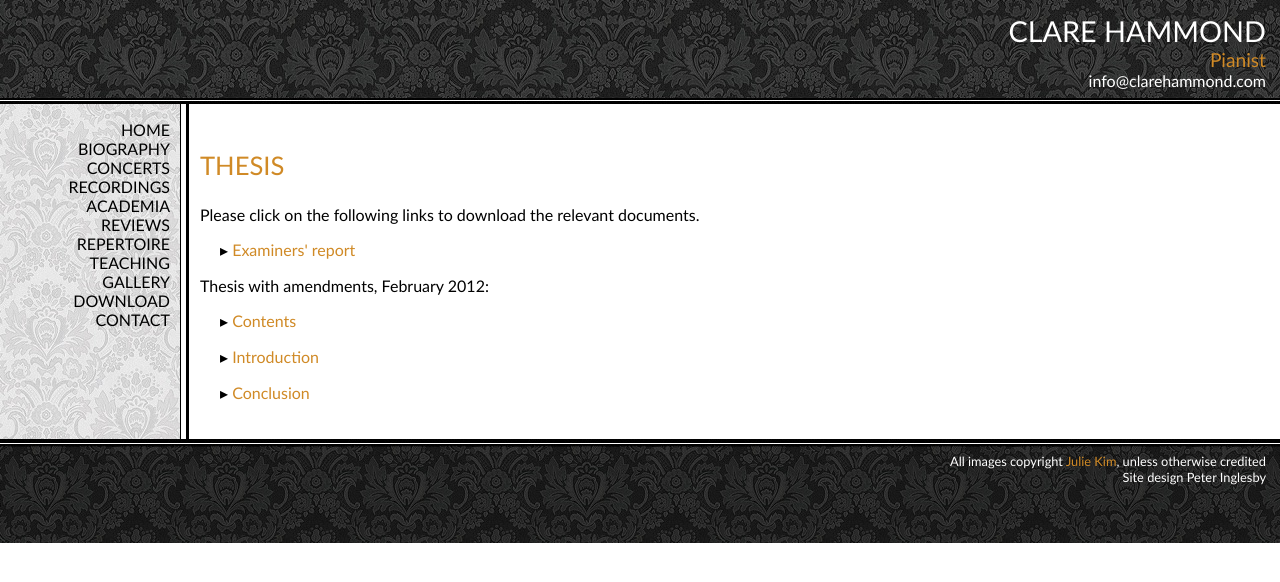
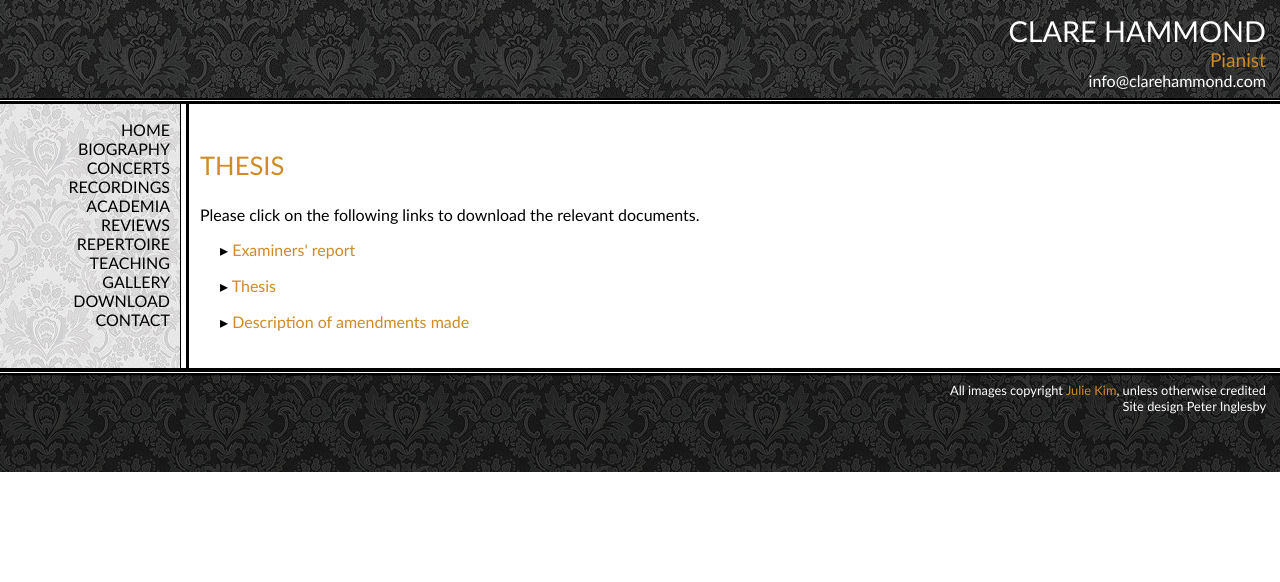
Before and after one commit to hammonc/clarehammond.com, a Jekyll site: the page built from thesis.html, in a window 1280 px wide. Shown: the top 582 px of the page. Built offline with Jekyll 4.4.1, drawn with Linux system fonts in a browser that asks for light colours.

Commit message:
thesis update

```diff
--- a/thesis.html
+++ b/thesis.html
@@ -6,10 +6,5 @@ layout: no-image
 <p>Please click on the following links to download the relevant documents.</p>
 
 <p class="downloadable">&#9656; <a href="resources/examinersreport.pdf">Examiners' report</a></p>
-
-
-<p>Thesis with amendments, February 2012:</p>
-
-<p class="downloadable">&#9656; <a href="resources/Contents.pdf"target="_blank">Contents</a></p>
-<p class="downloadable">&#9656; <a href="resources/Intro.pdf"target="_blank">Introduction</a></p>
-<p class="downloadable">&#9656; <a href="resources/Conclusion.pdf"target="_blank">Conclusion</a></p>
+<p class="downloadable">&#9656; <a href="resources/thesis.pdf"target="_blank">Thesis</a></p>
+<p class="downloadable">&#9656; <a href="resources/log.pdf"target="_blank">Description of amendments made</a></p>
```
Also changed, not shown: 2 other files.
